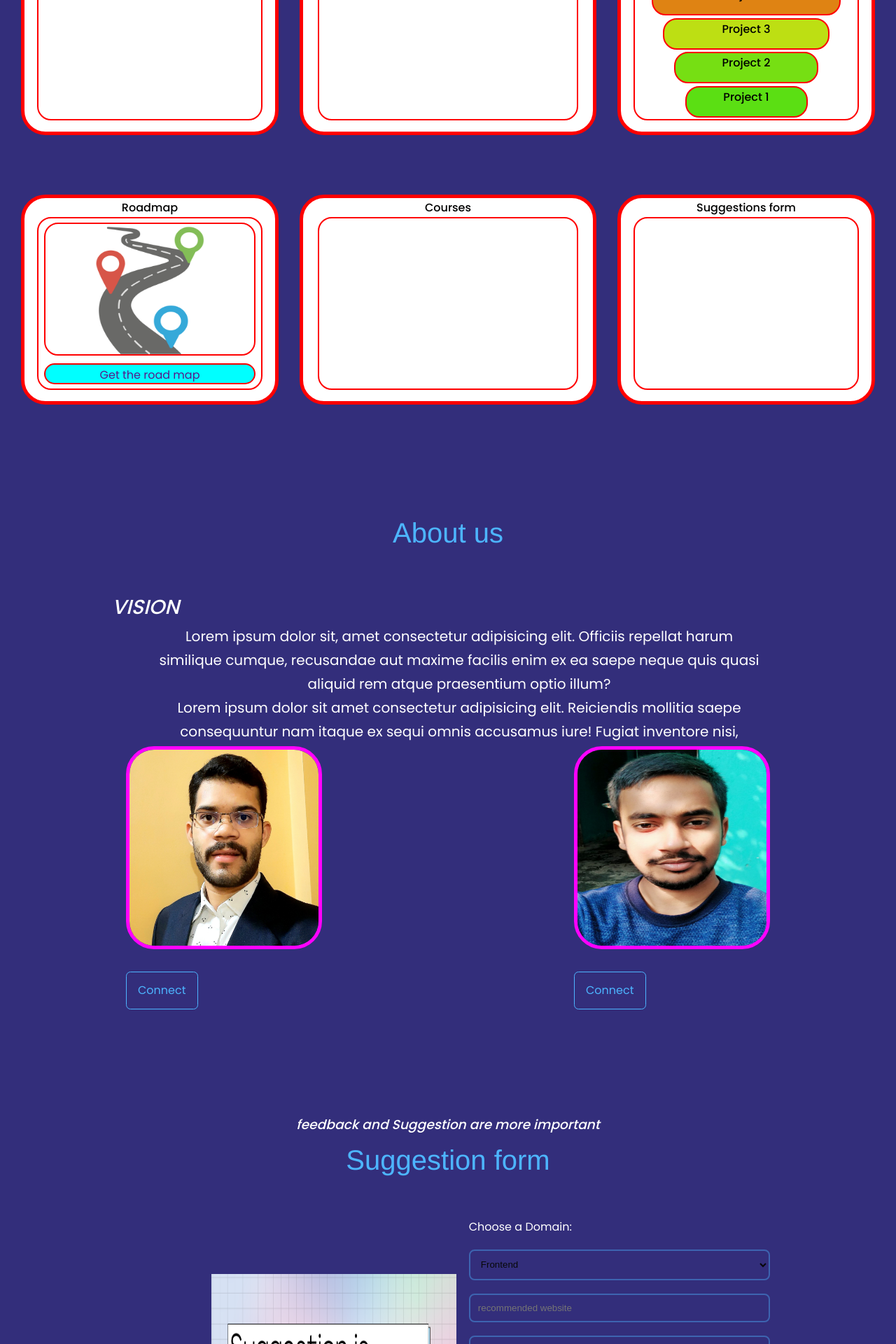
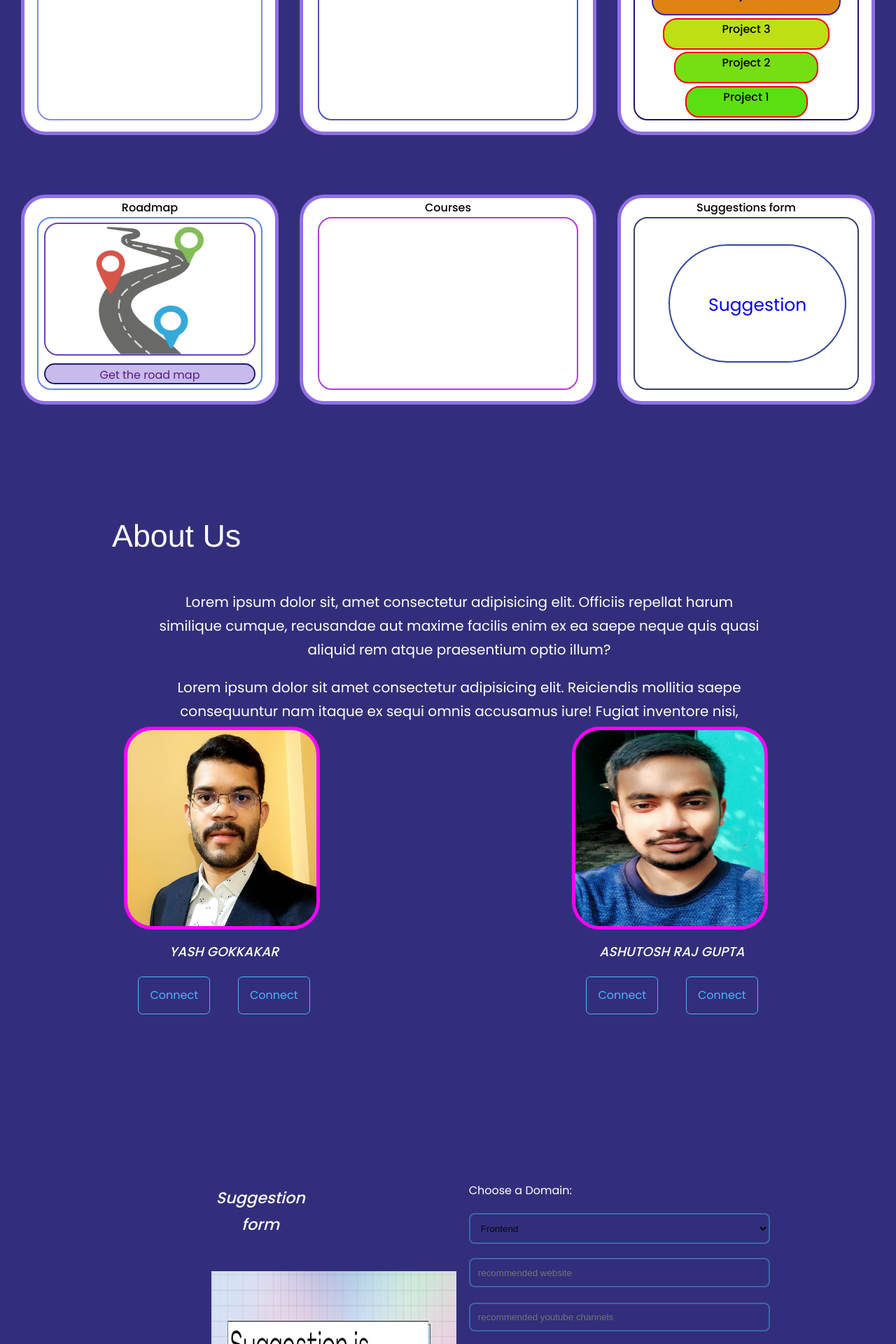
Before and after one commit to yashgokakkar99/Project-Dec-2022, a React (Create React App) app in the folder main_application/: page / in a window 1280 px wide. Shown: the part 1120-3040 px from the top of the page at 70% size. Built offline with nearby package versions, Linux system fonts and the light colour scheme.

Commit message:
updated button and suggestion form

```diff
--- a/main_application/src/Components/Aboutus/About.css
+++ b/main_application/src/Components/Aboutus/About.css
@@ -1,14 +1,22 @@
-.about__text h3{
+ .about__text{
+    margin:auto;
+ }
+
+.about__text h2{
+    /* margin-top: 50px; */
+    margin-bottom: 40px;
     text-align: left;
     margin-left: 10rem;
-    font-size: 1.8rem;
+    font-size: 2.8rem;
 }
 
 .about__text p{
+    margin-top: 10px;
     text-align: center;
     margin-left: 14rem;
     margin-right: 12rem;
     font-size: 20px;
+    margin-bottom: 20px;
 }
 
 
@@ -17,32 +25,12 @@
     justify-content: space-around;
     /*border: 2px solid red;*/
     height: 320px;
+    /* margin-top: 30px; */
     align-items: center;
 }
 
-/* .portfolio__item{
-    background: var(--color-bg-variant);
-    padding: 5.3rem;
-    border-radius: 4.5rem;
-    border: 1px solid transparent;
-    transition: var(--transition);
-    padding-bottom: 0;
-    padding-top: 1rem;
-    margin-right: 9rem;
-    margin-left: 11rem;
 
-} */
 
-/* .portfolio__item:hover{
-    border-color: var(--color-primary-variant);
-    background: transparent;
-} */
-
-/* .portfolio_img{
-    border: 2px solid red;
-    width: 25%;
-    height: 95%;
-} */
 
 .portfolio_img img{
     height: 290px;
@@ -50,20 +38,23 @@
     justify-content: center;
     border: 5px solid magenta;
     border-radius: 40px;
+
     /* margin-bottom: 2rem; */
 
 }
 
 .btn{
     width:max-width;
-    display: grid;
-    /* grid-template-columns: 1fr 1fr 1fr; */
+    display: flex;
+    flex-direction: row;
+    margin: 20px;
     color:var(--color-primary);
     padding:0.75rem 1.2rem 3rem;
     border-radius: 0.4rem;
     cursor:pointer;
     border:1px solid var(--color-primary);
     transition: var(--transition);
+    border-color: blue;
 
   }
 
@@ -83,8 +74,8 @@
 .portfolio__container img{
     display:flex;
     flex-direction: row;
-    margin-top: 4rem;
-    margin-bottom: 2rem;
+    margin-top: 5rem;
+    margin-bottom: 1rem;
 }
 
 /* -----media queires for (medium devices)----- */
--- a/main_application/src/Components/Aboutus/About.jsx
+++ b/main_application/src/Components/Aboutus/About.jsx
@@ -6,9 +6,9 @@ import IMG2 from "../../assets/Ashutosh_profile.jpg";
 const About = () => {
   return (
     <section id="About">
-      <h2>About us</h2>
+
       <div className="about__text">
-        <h3>VISION</h3>
+        <h2>About Us</h2>
 
         <p>
           Lorem ipsum dolor sit, amet consectetur adipisicing elit. Officiis
@@ -28,13 +28,21 @@ const About = () => {
       <div className="portfolio__container">
           <div className="portfolio_img">
             <img src={IMG1} alt="" />
+            <h3>YASH GOKKAKAR</h3>
+            <a href="https://linktr.ee/yash_gokakkar" target="_blank" className="btn">
+              Connect
+            </a>
             <a href="https://linktr.ee/yash_gokakkar" target="_blank" className="btn">
               Connect
             </a>
           </div>
           <div className="portfolio_img">
             <img src={IMG2} alt="" />
+            <h3> ASHUTOSH RAJ GUPTA </h3>
             <a href="https://linktr.ee/ashu_2643" target="_blank" className="btn">
+              Connect
+            </a>
+            <a href="https://linktr.ee/yash_gokakkar" target="_blank" className="btn">
               Connect
             </a>
         </div>
--- a/main_application/src/Components/Suggestion/Suggestion.css
+++ b/main_application/src/Components/Suggestion/Suggestion.css
@@ -27,6 +27,14 @@ h2{
     text-align: center;
     border: 1px solid transparent;
 }
+
+.suggestion__option h3{
+    font-size: 1.4rem;
+    margin-top: 20px;
+    margin-bottom: 3rem;
+}
+
+
 .suggestion-img{
     height: 350px;
     width: 350px;
@@ -76,6 +84,7 @@ select{
 .btn{
     width:max-content;
     display: inline-block;
+
     color:var(--color-primary);
     padding:0.75rem 1rem;
     border-radius: 0.4rem;
@@ -92,6 +101,7 @@ select{
   }
 
   .btn-primary{
+
     background: var(--color-primary);
     color:var(--color-bg);
 
--- a/main_application/src/Components/Suggestion/Suggestion.jsx
+++ b/main_application/src/Components/Suggestion/Suggestion.jsx
@@ -5,11 +5,13 @@ import IMG from '../../assets/suggestion.png'
 const Suggestion = () => {
   return (
     <section id="Suggestion">
-    <h3>feedback and Suggestion are more important</h3>
-    <h2>Suggestion form</h2>
+    {/* <h3>feedback and Suggestion are more important</h3>
+    <h2>Suggestion form</h2> */}
       <div className="container suggestion__container">
 
           <article className="suggestion__option">
+          {/* <h3>feedback and Suggestion are more important</h3> */}
+    <h3>Suggestion form</h3>
             <img  className='suggestion-img'
             src={IMG} alt=''/>
           </article>
@@ -60,9 +62,13 @@ const Suggestion = () => {
             placeholder="your feedback"
             required
           ></textarea>
+          <div className="btn__container">
           <button type="submit" className="btn btn-primary">
             Send message
           </button>
+          <button type="reset" className="btn btn-primary">Reset</button>
+          </div>
+
         </form>
       </div>
     </section>
--- a/main_application/src/Components/contactus/Contact.css
+++ b/main_application/src/Components/contactus/Contact.css
@@ -2,13 +2,15 @@ h2{
     font-style: normal;
     font-family: 'Franklin Gothic Medium', 'Arial Narrow', Arial, sans-serif;
     font-size: 40px;
+
 }
 
 .container.contact__container{
     width: 58%;
     display: grid;
     grid-template-columns: 30% 58%;
-    gap :24%
+    gap :24%;
+    /* border:2px solid red; */
 }
 
 .contact__options{
@@ -17,6 +19,10 @@ h2{
     gap: 1.2rem;
 }
 
+.contact__options h2{
+    margin: auto;
+    margin-top: 40px;
+}
 .contact__option{
     background: var(--color-bg-variant);
     padding:1.2rem;
@@ -45,16 +51,18 @@ form{
     display: flex;
     flex-direction: column;
     gap: 1.2rem;
+    margin-top: 6rem;
 }
 
 input,textarea{
     width: 100%;
-    padding: 1.5rem;
+    padding: 3rem;
     border-radius: 0.5rem;
     background: transparent;
     border: 2px solid var(--color-primary-variant);
     resize: none;
     color: aliceblue;
+    margin: auto;
 }
 
 .btn{
--- a/main_application/src/Components/contactus/Contact.jsx
+++ b/main_application/src/Components/contactus/Contact.jsx
@@ -24,11 +24,15 @@ const Contact = () => {
   return (
     <section id='contact'>
 
-    <h5>Get in touch</h5>
-    <h2>Contact me</h2>
+    {/* <h5>Get in touch</h5> */}
+    {/* <h2>Contact me</h2> */}
 
     <div className='container contact__container'>
+    {/* <h2>Contact me</h2> */}
+
       <div className='contact__options'>
+      <h2>Contact me</h2>
+
         <article className='contact__option'>
           <BsMailbox/>
           <h4>Email</h4>
--- a/main_application/src/Components/main/Main.css
+++ b/main_application/src/Components/main/Main.css
@@ -7,14 +7,16 @@
     row-gap: 30px;
     padding: 1.875rem;
     height: 100vh;
+
 }
 
 .offi_websites, .yt_videos, .Projects, .Roadmap, .Courses, .Suggestion_form{
-    border: 5px solid red;
+    border: 5px solid rgb(145, 111, 230);
     background-color: white;
     color: black;
     border-radius: 2.188rem;
     height: 300px;
+
 }
 
 .offi_websites h4,.yt_videos h4,.Projects h4,.Roadmap h4,.Courses h4,.Suggestion_form h4{
@@ -26,7 +28,7 @@
     display: flex;
     flex-direction: row;
     text-align: center;
-    border: 2px solid red;
+    border: 2px solid rgb(131, 140, 230);
     border-radius: 20px;
     height: 85%;
     width: 90%;
@@ -39,7 +41,7 @@
 }
 
 .site1 p{
-    border: 2px solid red;
+    border: 2px solid rgb(165, 179, 245);
     padding: 5px 15px 5px 15px;
     border-radius: 10px;
 }
@@ -49,7 +51,7 @@
     flex-direction: row;
     text-align: center;
     justify-content: center;
-    border: 2px solid red;
+    border: 2px solid rgb(78, 82, 186);
     border-radius: 20px;
     height: 85%;
     width: 90%;
@@ -77,7 +79,7 @@
     flex-direction: row;
     text-align: center;
     justify-content: center;
-    border: 2px solid red;
+    border: 2px solid rgb(176, 60, 218);
     border-radius: 20px;
     height: 85%;
     width: 90%;
@@ -89,7 +91,7 @@
     flex-direction: column;
     text-align: center;
     justify-content: center;
-    border: 2px solid red;
+    border: 2px solid rgb(95, 136, 231);
     border-radius: 20px;
     height: 85%;
     width: 90%;
@@ -97,7 +99,7 @@
 }
 
 .road_img{
-    border: 2px solid red;
+    border: 2px solid rgb(100, 70, 182);
     height: 190px;
     width: 95%;
     margin: auto;
@@ -112,9 +114,9 @@
 
 
 .button{
-    border: 2px solid red;
+    border: 2px solid rgb(30, 25, 111);
     height: 30px;
-    background-color: aqua;
+    background-color: rgb(200, 186, 237);
     width: 95%;
     margin: auto;
     border-radius: 20px;
@@ -129,13 +131,13 @@
 }
 
 .btn{
-    border: 2px solid red;
+    border: 2px solid rgb(106, 102, 236);
 }
 
 .project_con{
     display: flex;
     flex-direction: column;
-    border: 2px solid red;
+    border: 2px solid rgb(29, 18, 111);
     border-radius: 20px;
     height: 85%;
     width: 90%;
@@ -147,7 +149,7 @@
     flex-direction: column;
     text-align: center;
     justify-content: center;
-    border: 2px solid red;
+    border: 2px solid rgb(55, 64, 110);
     border-radius: 20px;
     height: 85%;
     width: 90%;
@@ -164,7 +166,7 @@
 }
 
 .level4{
-    border: 2px solid red;
+    border: 2px solid rgb(42, 42, 155);
     height: 45px;
     width: 85%;
     margin: auto;
@@ -198,3 +200,28 @@
     background-color: rgb(91, 223, 19);
     border-radius: 20px;
 }
+
+.circle {
+    display: flex;
+    width: 100px;
+    height: 100px;
+    background-color: green;
+    border-radius: 50%;
+    justify-content: center;
+
+  }
+
+.texts {
+        margin-top: 5rem;
+        text-align: center;
+        margin-bottom: 5rem;
+        border-radius: 18rem;
+        border: 2px solid transparent;
+        border-color: rgb(51, 70, 155);
+        height: 70%;
+        width: 80%;
+        padding-top:4rem;
+        padding-bottom:5rem;
+        margin-left: 3rem;
+        font-size: 25px;
+      }
--- a/main_application/src/Components/main/Main.jsx
+++ b/main_application/src/Components/main/Main.jsx
@@ -106,16 +106,16 @@ const Main = () => {
               <h4>Project 5</h4>
             </div>
             <div className="level4">
-            <h4>Project 4</h4>
+              <h4>Project 4</h4>
             </div>
             <div className="level3">
-            <h4>Project 3</h4>
+              <h4>Project 3</h4>
             </div>
             <div className="level2">
-            <h4>Project 2</h4>
+              <h4>Project 2</h4>
             </div>
             <div className="level1">
-            <h4>Project 1</h4>
+              <h4>Project 1</h4>
             </div>
           </div>
         </div>
@@ -173,7 +173,23 @@ const Main = () => {
 
         <div className="Suggestion_form">
           <h4>Suggestions form</h4>
-          <div className="suggest_con"></div>
+
+          <div className="suggest_con">
+            <marquee
+              id="rightContainer_ContentTable2_panel3"
+              align="justify"
+              direction="up"
+              onmouseout="this.start()"
+              height="200px"
+              onmouseover="this.stop()"
+              scrollamount="3"
+              scrolldelay="60"
+            ></marquee>
+            <div className="texts">
+              {/* <p>Suggestion</p> */}
+              <a href='#Suggestion'> Suggestion</a>
+            </div>
+          </div>
         </div>
       </div>
     </section>
```
